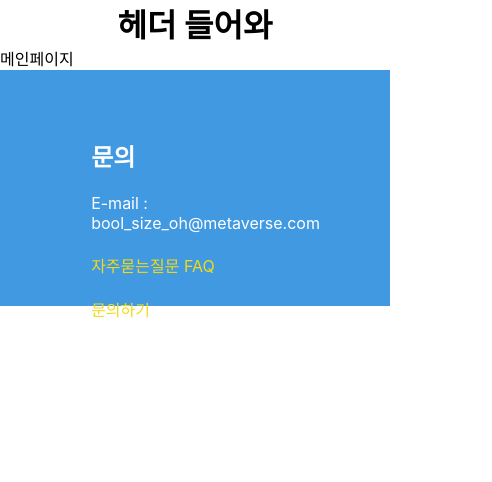
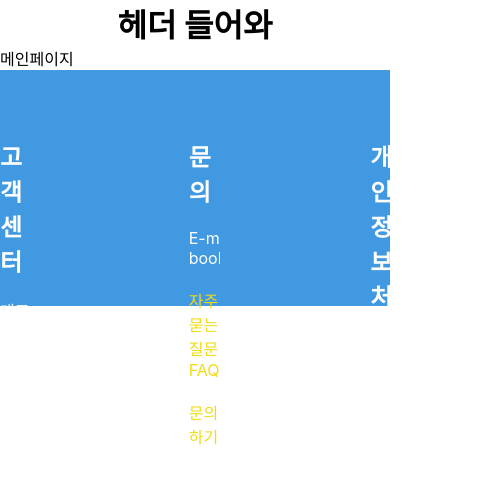
Before and after one commit to mtvsteampheonix/INITCLIENT, a React (Create React App) app: page / in a window 390 px wide. Shown: the top 482 px of the page, 492 px wide, since content can reach past the window. Built offline with nearby package versions, Linux system fonts and the light colour scheme.

Commit message:
Design: "footer" 디자인 변경
footer를 반응형 디자인으로 제작완료

```diff
--- a/src/components/Footer.js
+++ b/src/components/Footer.js
@@ -21,6 +21,8 @@ const StyledDetails = styled.div`
   align-items: flex-start;
   color: white;
   font-size: 1em;
+  overflow: hidden;
+  nowrap: none;
 `;
 
 const StyledA = styled.a`
```
